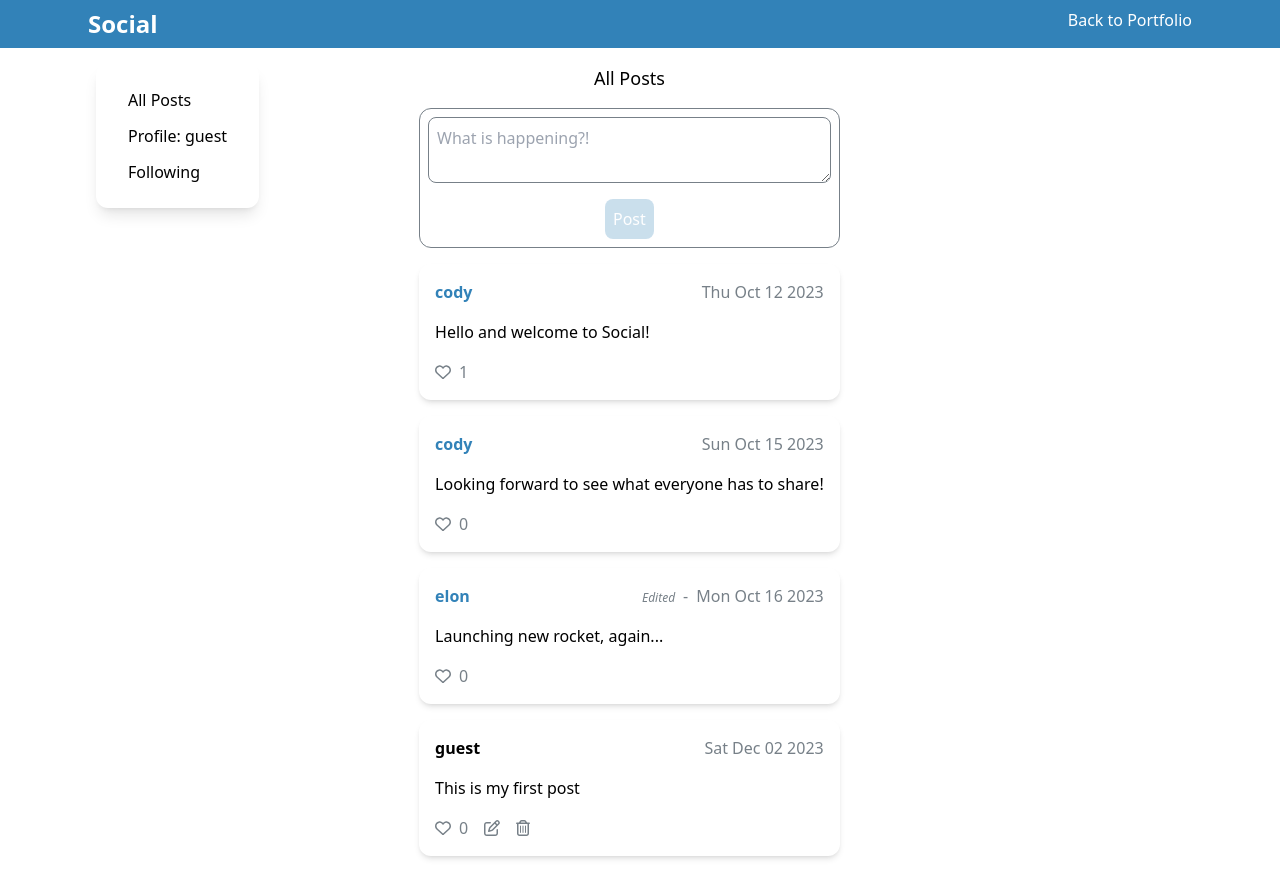
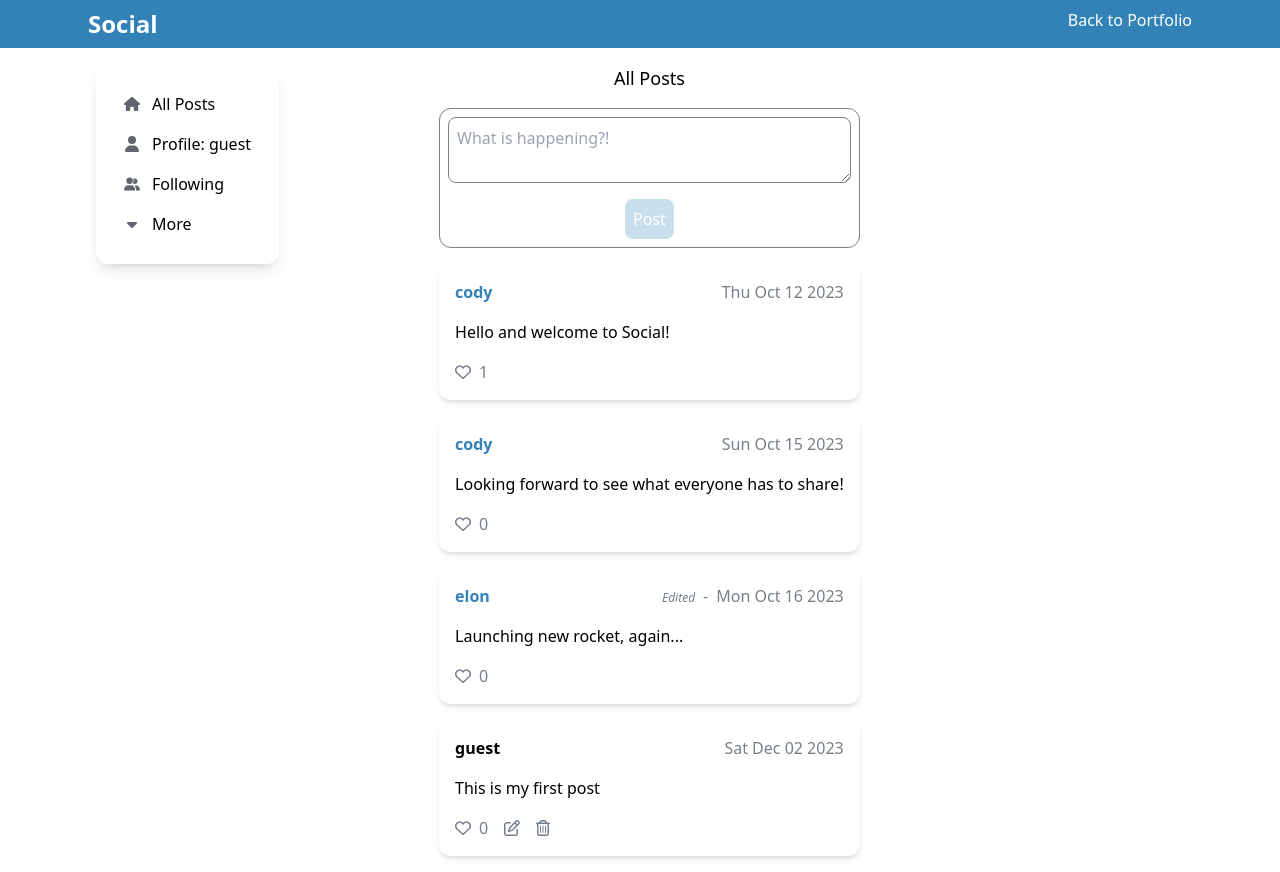
Before and after one commit to Cody06/Portfolio, a Next.js app: page /social in a window 1280 px wide. Built offline with nearby package versions, Linux system fonts and the light colour scheme.

Commit message:
Update Nav

```diff
--- a/src/components/projects/Social/Nav.tsx
+++ b/src/components/projects/Social/Nav.tsx
@@ -1,38 +1,48 @@
+import { FontAwesomeIcon } from '@fortawesome/react-fontawesome';
+import { faHouse, faUser, faUserGroup } from '@fortawesome/free-solid-svg-icons';
+
 import Link from 'next/link';
 import { loggedUserId } from './data';
+import NavDropdown from './NavDropdown';
 
 export default function Nav() {
     const navLinks = [
         {
             id: 'home',
+            icon: <FontAwesomeIcon icon={faHouse} className="w-4" />,
             name: 'All Posts',
             href: '/social',
         },
         {
             id: 'profile',
+            icon: <FontAwesomeIcon icon={faUser} className="w-4" />,
             name: `Profile: ${loggedUserId}`,
             href: `/social/profile/${loggedUserId}`,
         },
         {
             id: 'following',
+            icon: <FontAwesomeIcon icon={faUserGroup} className="w-4" />,
             name: 'Following',
             href: '/social/following',
         },
     ];
+
     return (
         <nav className="p-3 md:p-6 w-max h-max mx-auto md:mx-0 mb-6 rounded-xl shadow-lg whitespace-nowrap">
-            <ul className="flex flex-row md:flex-col gap-y-3">
-                {navLinks.map((link) => (
-                    <li key={link.id}>
+            <ul className="flex flex-row md:flex-col space-y-2">
+                {navLinks.map(({ id, icon, name, href }) => (
+                    <li key={id}>
                         <Link
-                            className="w-full p-2 text-left rounded-lg
-                                hover:bg-grey-100 hover:bg-opacity-20 hover:cursor-pointer"
-                            href={link.href}
+                            className="block text-left p-1 rounded-lg space-x-3
+                                hover:bg-grey-100 hover:cursor-pointer"
+                            href={href}
                         >
-                            {link.name}
+                            <span className="text-grey-110">{icon}</span>
+                            <span>{name}</span>
                         </Link>
                     </li>
                 ))}
+                <NavDropdown />
             </ul>
         </nav>
     );
--- /dev/null
+++ b/src/components/projects/Social/NavDropdown.tsx
@@ -0,0 +1,40 @@
+'use client';
+import { FontAwesomeIcon } from '@fortawesome/react-fontawesome';
+import { faCaretDown } from '@fortawesome/free-solid-svg-icons';
+import useOutsideClick from '@/hooks/useOutsideClick';
+import Link from 'next/link';
+import { useState } from 'react';
+
+export default function NavDropdown() {
+    const [isOpen, setIsOpen] = useState(false);
+    const ref = useOutsideClick(() => setIsOpen(false));
+
+    const Dropdown = (
+        <Link
+            className="absolute p-2 overflow w-[5rem] md:w-full bg-white rounded-b-lg shadow-lg
+                hover:bg-grey-100 hover:cursor-pointer"
+            href="/"
+        >
+            Log out
+        </Link>
+    );
+
+    return (
+        <li>
+            <button
+                className="w-full text-left p-1 rounded-lg space-x-3
+                    hover:bg-grey-100 hover:cursor-pointer"
+                onClick={() => setIsOpen(!isOpen)}
+            >
+                <span>
+                    <FontAwesomeIcon
+                        icon={faCaretDown}
+                        className={`text-grey-110 w-4 ${isOpen && 'rotate-180'}`}
+                    />
+                </span>
+                <span>More</span>
+            </button>
+            <div className="relative">{isOpen && Dropdown}</div>
+        </li>
+    );
+}
```
